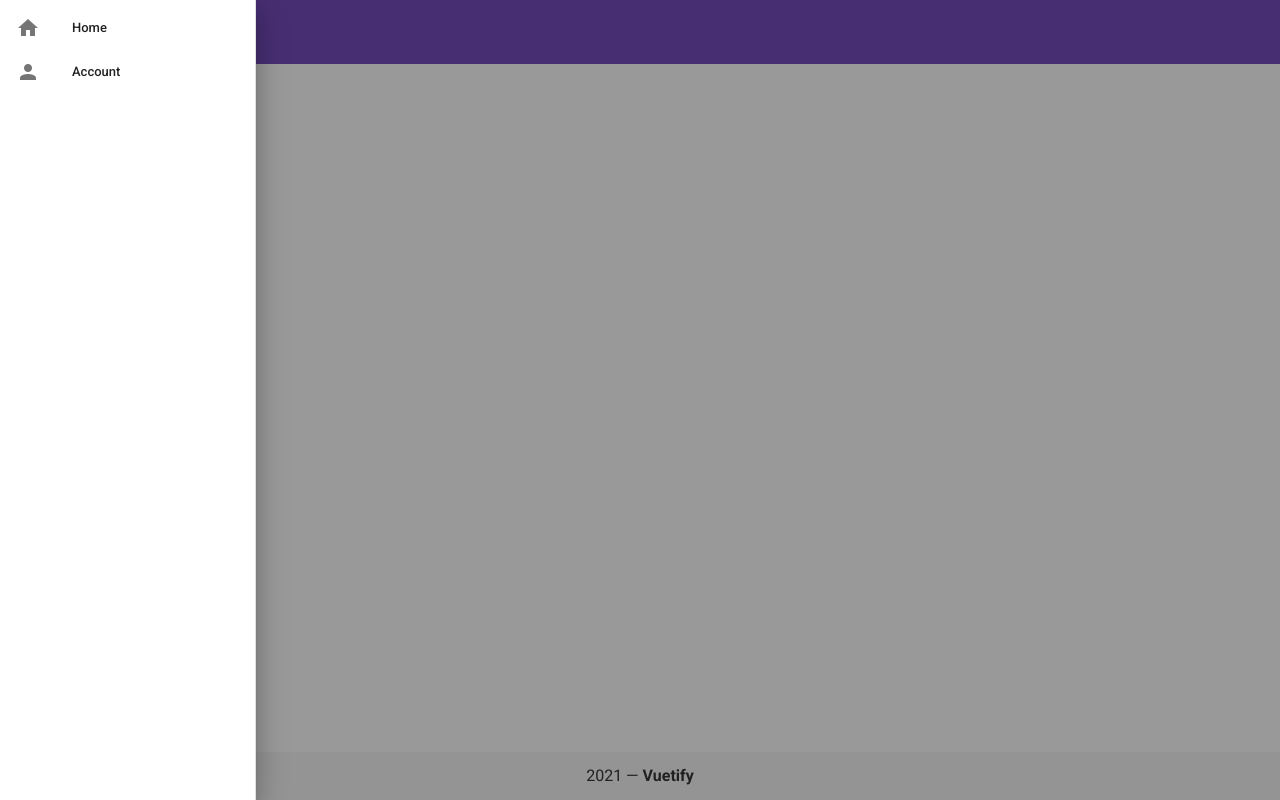
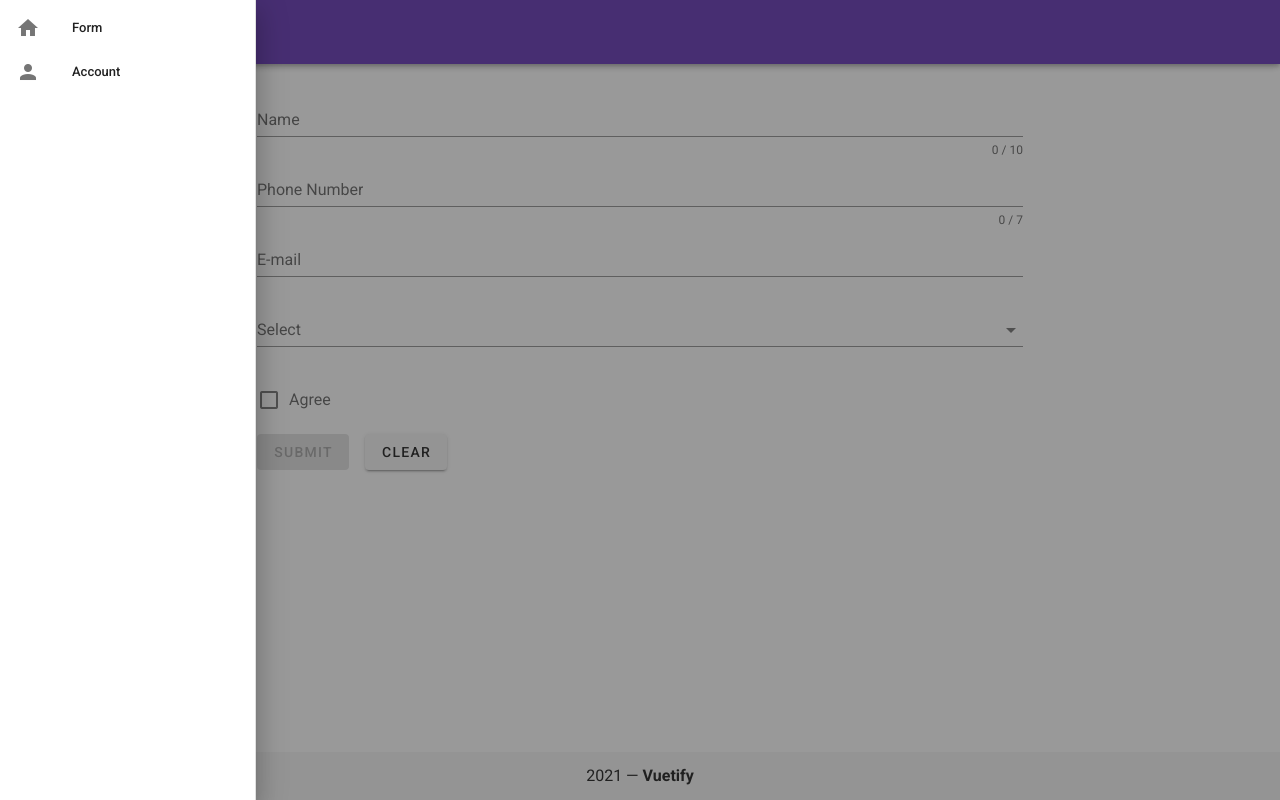
Before and after one commit to ashok-virat/vuetifyProject, a Vue app: page /vuetify/form in a window 1280 px wide. Both pictures are taken after a click on the button 28 px from the left and 32 px from the top of the page. Built offline with nearby package versions, Linux system fonts and the light colour scheme.

Commit message:
vuetify form added

```diff
--- a/package.json
+++ b/package.json
@@ -9,6 +9,7 @@
   },
   "dependencies": {
     "core-js": "^3.6.5",
+    "vee-validate": "^3.4.11",
     "vue": "^2.6.11",
     "vue-router": "^3.5.2",
     "vuetify": "^2.4.0"
--- a/src/App.vue
+++ b/src/App.vue
@@ -20,7 +20,7 @@
             <v-list-item-icon>
               <v-icon>mdi-home</v-icon>
             </v-list-item-icon>
-            <v-list-item-title @click="goVuetifyForm">Home</v-list-item-title>
+            <v-list-item-title @click="goVuetifyForm">Form</v-list-item-title>
           </v-list-item>
 
           <v-list-item>
@@ -37,8 +37,6 @@
       color="deep-purple"
       dark
       app
-      elevate-on-scroll
-      scroll-target="#scrolling-techniques-7"
     >
       <v-app-bar-nav-icon @click="drawer = true"></v-app-bar-nav-icon>
 
--- a/src/components/VuetifyForm.vue
+++ b/src/components/VuetifyForm.vue
@@ -1,9 +1,164 @@
 <template>
-    <div>hi</div>
+<v-container>
+    <v-row>
+        <v-col cols="12" md="2"></v-col>
+        <v-col cols="12" md="8">
+             <validation-observer
+    ref="observer"
+    v-slot="{ invalid }"
+  >
+    <form @submit.prevent="submit">
+      <validation-provider
+        v-slot="{ errors }"
+        name="Name"
+        rules="required|max:10"
+      >
+        <v-text-field
+          v-model="name"
+          :counter="10"
+          :error-messages="errors"
+          label="Name"
+          required
+        ></v-text-field>
+      </validation-provider>
+      <validation-provider
+        v-slot="{ errors }"
+        name="phoneNumber"
+        :rules="{
+          required: true,
+          digits: 7,
+          regex: '^(71|72|74|76|81|82|84|85|86|87|88|89)\\d{5}$'
+        }"
+      >
+        <v-text-field
+          v-model="phoneNumber"
+          :counter="7"
+          :error-messages="errors"
+          label="Phone Number"
+          required
+        ></v-text-field>
+      </validation-provider>
+      <validation-provider
+        v-slot="{ errors }"
+        name="email"
+        rules="required|email"
+      >
+        <v-text-field
+          v-model="email"
+          :error-messages="errors"
+          label="E-mail"
+          required
+        ></v-text-field>
+      </validation-provider>
+      <validation-provider
+        v-slot="{ errors }"
+        name="select"
+        rules="required"
+      >
+        <v-select
+          v-model="select"
+          :items="items"
+          :error-messages="errors"
+          label="Select"
+          data-vv-name="select"
+          required
+        ></v-select>
+      </validation-provider>
+      <validation-provider
+        v-slot="{ errors }"
+        rules="required"
+        name="checkbox"
+      >
+        <v-checkbox
+          v-model="checkbox"
+          :error-messages="errors"
+          value="1"
+          label="Agree"
+          type="checkbox"
+          required
+        ></v-checkbox>
+      </validation-provider>
+
+      <v-btn
+        class="mr-4"
+        type="submit"
+        :disabled="invalid"
+      >
+        submit
+      </v-btn>
+      <v-btn @click="clear">
+        clear
+      </v-btn>
+    </form>
+  </validation-observer>
+        </v-col>
+        <v-col cols="12" md="2"></v-col>
+    </v-row>
+</v-container>
 </template>
 
 <script>
+import { required, digits, email, max, regex } from 'vee-validate/dist/rules'
+  import { extend, ValidationObserver, ValidationProvider, setInteractionMode } from 'vee-validate'
+
+    setInteractionMode('eager')
+
+  extend('digits', {
+    ...digits,
+    message: '{_field_} needs to be {length} digits. ({_value_})',
+  })
+
+  extend('required', {
+    ...required,
+    message: '{_field_} can not be empty',
+  })
+
+  extend('max', {
+    ...max,
+    message: '{_field_} may not be greater than {length} characters',
+  })
+
+  extend('regex', {
+    ...regex,
+    message: '{_field_} {_value_} does not match {regex}',
+  })
+
+  extend('email', {
+    ...email,
+    message: 'Email must be valid',
+  })
 export default {
-    name: "VuetifyForm"
+    name: "VuetifyForm",
+     components: {
+      ValidationProvider,
+      ValidationObserver,
+    },
+      data: () => ({
+               name: '',
+      phoneNumber: '',
+      email: '',
+      select: null,
+      items: [
+        'Item 1',
+        'Item 2',
+        'Item 3',
+        'Item 4',
+      ],
+      checkbox: null,
+    }),
+    methods: {
+      submit () {
+        this.$refs.observer.validate()
+        console.log(this.email,this.phoneNumber,this.select,this.email)
+      },
+      clear () {
+        this.name = ''
+        this.phoneNumber = ''
+        this.email = ''
+        this.select = null
+        this.checkbox = null
+        this.$refs.observer.reset()
+      },
+    },
 }
 </script>
--- a/src/router/index.js
+++ b/src/router/index.js
@@ -1,28 +1,14 @@
 import Vue from 'vue'
 import VueRouter from 'vue-router'
-import Home from '../views/Home.vue'
 
 Vue.use(VueRouter)
 
 const routes = [
   {
-    path: '/Home',
-    name: 'Home',
-    component: Home
-  },
-  {
     path: '/vuetify/form',
-    name: 'Home',
+    name: 'Form',
     component: () => import(/* webpackChunkName: "about" */ '../components/VuetifyForm.vue')
   },
-  {
-    path: '/about',
-    name: 'About',
-    // route level code-splitting
-    // this generates a separate chunk (about.[hash].js) for this route
-    // which is lazy-loaded when the route is visited.
-    component: () => import(/* webpackChunkName: "about" */ '../views/About.vue')
-  }
 ]
 
 const router = new VueRouter({
--- a/src/views/About.vue
+++ /dev/null
@@ -1,5 +0,0 @@
-<template>
-  <div class="about">
-    <h1>This is an about page</h1>
-  </div>
-</template>
--- a/src/views/Home.vue
+++ /dev/null
@@ -1,18 +0,0 @@
-<template>
-  <div class="home">
-    <img alt="Vue logo" src="../assets/logo.png">
-    <HelloWorld msg="Welcome to Your Vue.js App"/>
-  </div>
-</template>
-
-<script>
-// @ is an alias to /src
-import HelloWorld from '@/components/HelloWorld.vue'
-
-export default {
-  name: 'Home',
-  components: {
-    HelloWorld
-  }
-}
-</script>
```
Also changed, not shown: 1 other file (tests, documents, lock files or other folders).
